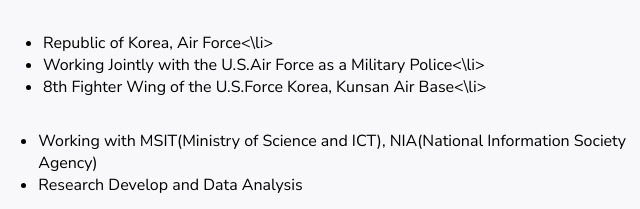
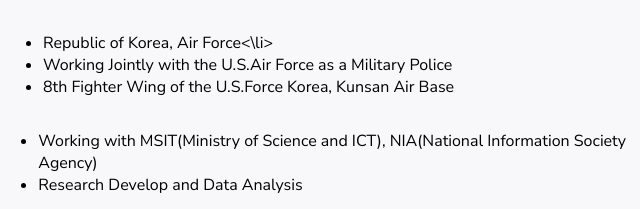
Before and after one commit to Jaeyeong-CHOI/Jaeyeong-CHOI.github.io, a plain HTML site: page index.html in a window 1280 px wide. Shown: the part 922-1131 px from the top of the page, 413-1053 px from the left. Drawn offline with nearby package versions, Linux system fonts and the light colour scheme.

Commit message:
index.html 업데이트

```diff
--- a/index.html
+++ b/index.html
@@ -62,8 +62,8 @@
           <div class="changelog__detail">
             <ul>
               <li>Republic of Korea, Air Force<\li>
-              <li>Working Jointly with the U.S.Air Force as a Military Police<\li>
-              <li>8th Fighter Wing of the U.S.Force Korea, Kunsan Air Base<\li>
+              <li>Working Jointly with the U.S.Air Force as a Military Police</li>
+              <li>8th Fighter Wing of the U.S.Force Korea, Kunsan Air Base</li>
             </ul>
           </div>
         </div>
```
